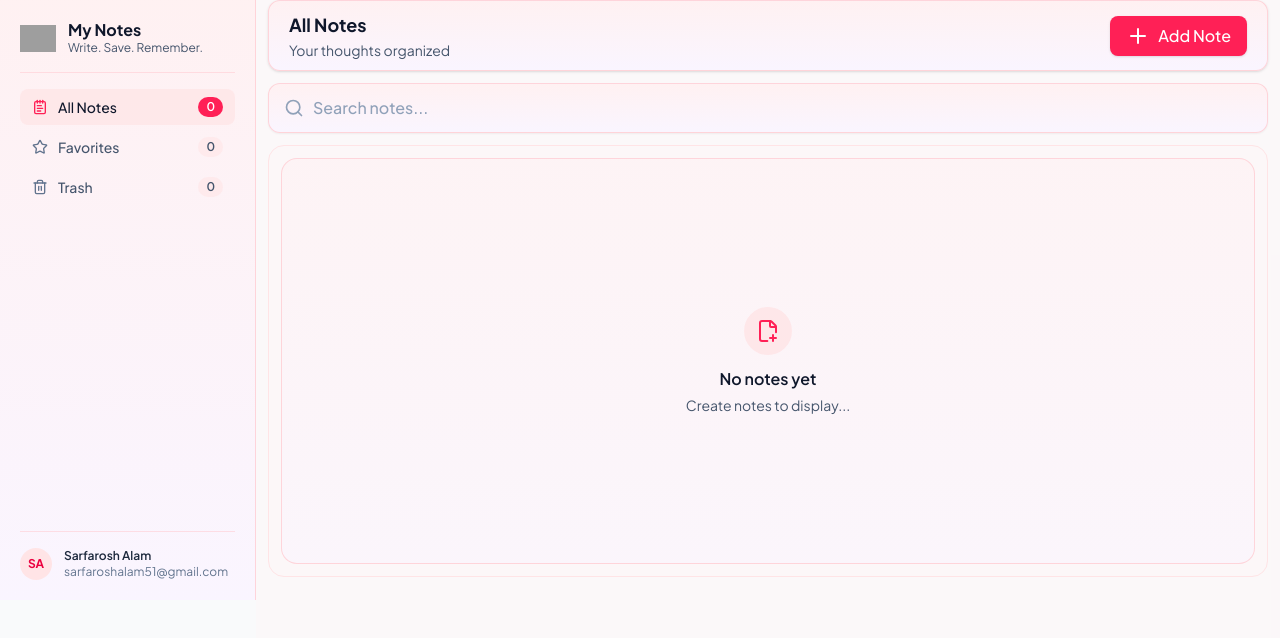
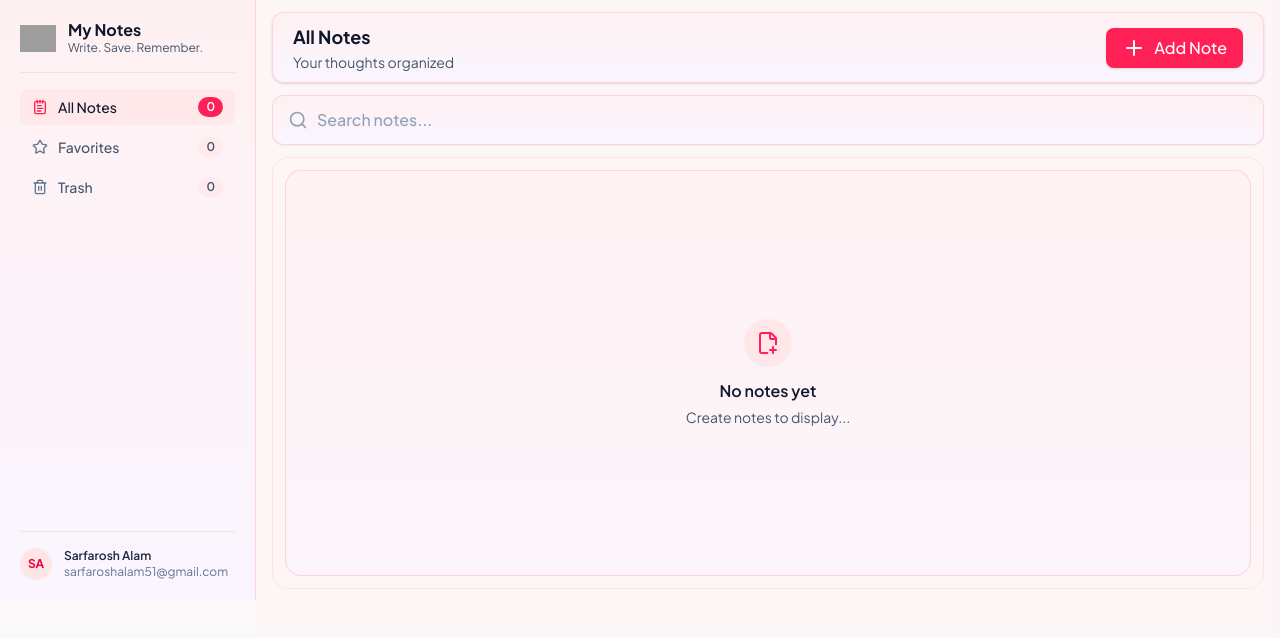
Before and after one commit to Sarfarosh-0/Web_Development, a React (Vite) app in the folder REACT_JS/03_React_App/: page / in a window 1280 px wide. Shown: the top 638 px of the page. Built offline with nearby package versions, Linux system fonts and the light colour scheme; grey boxes are pictures that could not be loaded.

Commit message:
Fixed the Issue In the Sidebar allNotes numbers

```diff
--- a/REACT_JS/03_React_App/src/App.tsx
+++ b/REACT_JS/03_React_App/src/App.tsx
@@ -1,13 +1,70 @@
+import { useState } from "react";
+
 import Main from "./Components/Main";
 import Sidebar from "./Components/Sidebar";
 
+export interface Note {
+    id: string;
+    title: string;
+    details: string;
+    date: string;
+}
+
 function App() {
+    const currentDate = new Date().toDateString();
+
+    const [isOpen, setIsOpen] = useState<boolean>(false);
+    const [noteTitle, setNoteTitle] = useState("");
+    const [noteDetails, setNoteDetails] = useState("");
+
+    const [notes, setNotes] = useState<Note[]>(() => {
+        const stored = localStorage.getItem("notes");
+        return stored ? JSON.parse(stored) : [];
+    });
+
+    const allNotes: number = notes.length;
+
+    function addNote() {
+        if (!noteTitle.trim()) return;
+
+        const newNote: Note = {
+            id: Date.now().toString(),
+            title: noteTitle.trim(),
+            details: noteDetails.trim(),
+            date: currentDate,
+        };
+
+        const updatedNotes = [...notes, newNote];
+        setNotes(updatedNotes);
+        localStorage.setItem("notes", JSON.stringify(updatedNotes));
+        closeModal();
+    }
+
+    const openModal = (): void => setIsOpen(true);
+
+    const closeModal = (): void => {
+        setIsOpen(false);
+        setNoteTitle("");
+        setNoteDetails("");
+    };
+
     return (
-        <div className="flex">
-            <Sidebar />
-            <Main/>
+        <div className="flex min-h-screen bg-rose-50/30">
+            <Sidebar allnotes={allNotes} />
+            <Main
+                openModal={openModal}
+                notes={notes}
+                isOpen={isOpen}
+                closeModal={closeModal}
+                onSave={addNote}
+                noteTitle={noteTitle}
+                noteDetails={noteDetails}
+                currentDate={currentDate}
+                setNoteTitle={setNoteTitle}
+                setNoteDetails={setNoteDetails}
+            />
         </div>
-    )
+    );
 }
 
 export default App;
--- a/REACT_JS/03_React_App/src/Components/Main.tsx
+++ b/REACT_JS/03_React_App/src/Components/Main.tsx
@@ -1,59 +1,36 @@
-import { useState } from "react";
-
 import AddNote from "./AddNote";
 import Header from "./Header";
 import NotesContainer from "./NotesContainer";
 import Searchbar from "./Searchbar";
+import type { Note } from "../App";
 
-
-export interface Note {
-    id: string;
-    title: string;
-    details: string;
-    date: string;
+interface MainProps {
+    openModal: () => void;
+    notes: Note[];
+    isOpen: boolean;
+    closeModal: () => void;
+    onSave: () => void;
+    noteTitle: string;
+    noteDetails: string;
+    currentDate: string;
+    setNoteTitle: (value: string) => void;
+    setNoteDetails: (value: string) => void;
 }
 
-function Main() {
-    const currentDate = new Date().toDateString();
-
-    const [isOpen, setIsOpen] = useState<boolean>(false);
-    const [noteTitle, setNoteTitle] = useState("");
-    const [noteDetails, setNoteDetails] = useState("");
-
-    const [notes, setNotes] = useState<Note[]>(() => {
-        const stored = localStorage.getItem("notes");
-        return stored ? JSON.parse(stored) : [];
-    });
-
-    let allNotes: number = notes.length;
-
-    function addNote() {
-        if (!noteTitle.trim()) return;
-
-        const newNote: Note = {
-            id: Date.now().toString(),
-            title: noteTitle.trim(),
-            details: noteDetails.trim(),
-            date: currentDate,
-        };
-
-        const updatedNotes = [...notes, newNote];
-        setNotes(updatedNotes);
-        localStorage.setItem("notes", JSON.stringify(updatedNotes));
-        closeModal();
-    }
-
-    const openModal = (): void => setIsOpen(true);
-
-    const closeModal = (): void => {
-        setIsOpen(false);
-        setNoteTitle("");
-        setNoteDetails("");
-    };
-
+function Main({
+    openModal,
+    notes,
+    isOpen,
+    closeModal,
+    onSave,
+    noteTitle,
+    noteDetails,
+    currentDate,
+    setNoteTitle,
+    setNoteDetails,
+}: MainProps) {
     return (
-        <>
-            <main className="px-3 min-h-screen bg-rose-50/30 flex flex-col gap-3 flex-1">
+        <main className="px-4 py-3 min-h-screen bg-rose-50/30 flex flex-col gap-3 flex-1">
             <Header openModal={openModal} />
             <Searchbar />
 
@@ -62,7 +39,7 @@ function Main() {
             {isOpen && (
                 <AddNote
                     onClose={closeModal}
-                        onSave={addNote}
+                    onSave={onSave}
                     noteTitle={noteTitle}
                     noteDetails={noteDetails}
                     date={currentDate}
@@ -71,7 +48,6 @@ function Main() {
                 />
             )}
         </main>
-        </>
     );
 }
 
--- a/REACT_JS/03_React_App/src/Components/NotesContainer.tsx
+++ b/REACT_JS/03_React_App/src/Components/NotesContainer.tsx
@@ -1,6 +1,6 @@
 import Emptynotes from "./EmptyNotes";
 import Notebox from "./Notebox";
-import type { Note } from "./Main";
+import type { Note } from "../App";
 
 interface ContainerProps {
     openModal(): void;
--- a/REACT_JS/03_React_App/src/Components/Sidebar.tsx
+++ b/REACT_JS/03_React_App/src/Components/Sidebar.tsx
@@ -1,15 +1,15 @@
 import { useState } from "react";
 import { NotepadText, Star, Trash2 } from "lucide-react";
 
-const NAV_ITEMS = [
-    { id: "all-notes", label: "All Notes", icon: NotepadText, count: 0 },
-    { id: "favorites", label: "Favorites", icon: Star, count: 0 },
-    { id: "trash", label: "Trash", icon: Trash2, count: 0 },
-];
 
-function Sidebar() {
+function Sidebar({ allnotes }: { allnotes: number }) {
     const [activeTab, setActiveTab] = useState("all-notes");
 
+    const NAV_ITEMS = [
+        { id: "all-notes", label: "All Notes", icon: NotepadText, count: allnotes },
+        { id: "favorites", label: "Favorites", icon: Star, count: 0 },
+        { id: "trash", label: "Trash", icon: Trash2, count: 0 },
+    ];
     return (
         <aside className="w-64 h-150 bg-linear-to-b from-rose-50 to-purple-50 border-r border-rose-200/80 p-5 flex flex-col justify-between select-none">
             <div className="flex flex-col gap-4">
@@ -40,8 +40,8 @@ function Sidebar() {
                                 href={`#${item.id}`}
                                 onClick={() => setActiveTab(item.id)}
                                 className={`flex items-center justify-between px-3 py-2 rounded-lg text-sm font-medium transition-colors ${isActive
-                                        ? "bg-rose-100/70 text-slate-900"
-                                        : "text-slate-600 hover:bg-rose-100/40 hover:text-slate-900"
+                                    ? "bg-rose-100/70 text-slate-900"
+                                    : "text-slate-600 hover:bg-rose-100/40 hover:text-slate-900"
                                     }`}
                             >
                                 <div className="flex items-center gap-2.5">
@@ -53,8 +53,8 @@ function Sidebar() {
                                 </div>
                                 <span
                                     className={`px-2 py-0.5 rounded-full text-xs font-semibold ${isActive
-                                            ? "bg-rose-500 text-white"
-                                            : "bg-rose-100/60 text-slate-600"
+                                        ? "bg-rose-500 text-white"
+                                        : "bg-rose-100/60 text-slate-600"
                                         }`}
                                 >
                                     {item.count}
```
Lines whose indentation alone changed are shown as unchanged.
